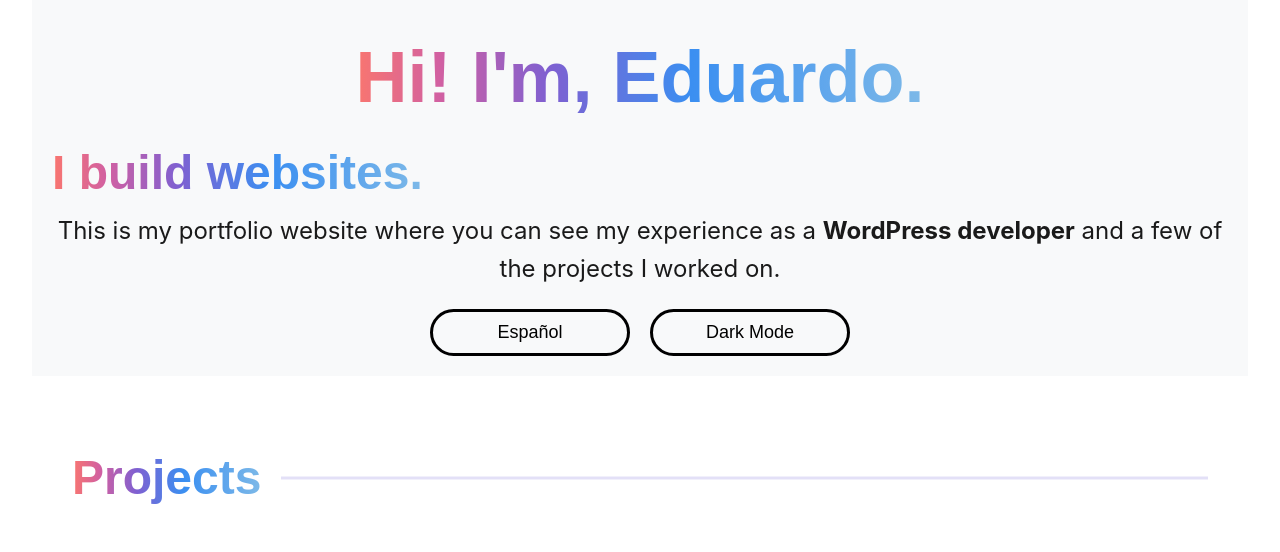
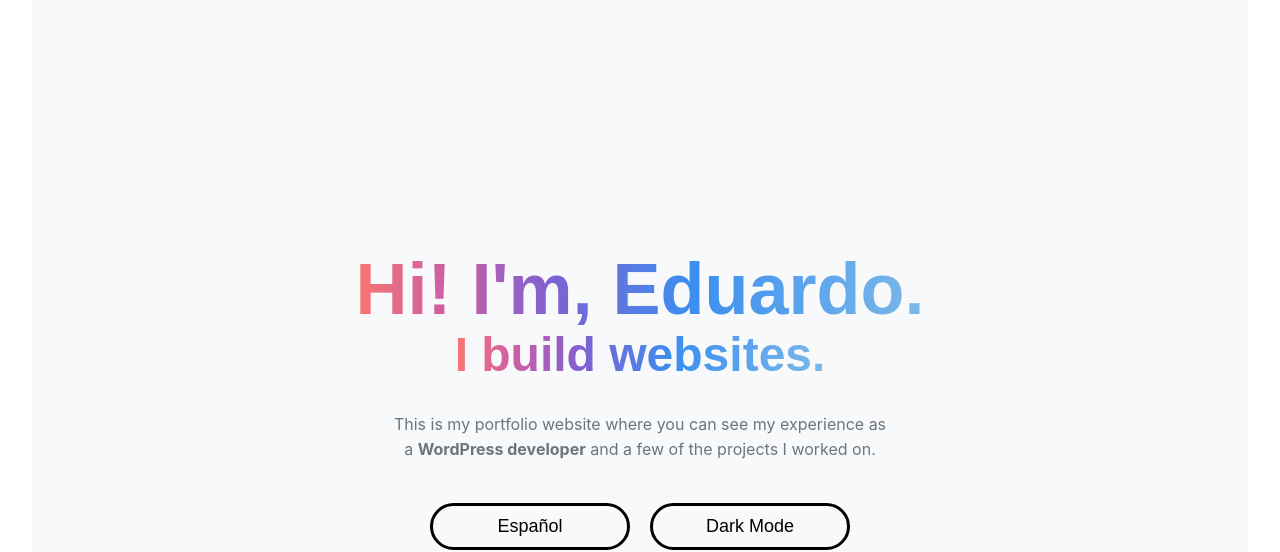
Before and after one commit to laloptk/bilingual-themed-portfolio, a React (Vite) app: page / in a window 1280 px wide. Shown: the top 552 px of the page. Built offline with nearby package versions, Linux system fonts and the light colour scheme.

Commit message:
fix: update Header component styles and ensure proper class usage for titles and content

```diff
--- a/src/components/organisms/Header.jsx
+++ b/src/components/organisms/Header.jsx
@@ -1,5 +1,4 @@
 import Title from "../atoms/Title/Title"
-import Text from "../atoms/Text"
 import Button from "../atoms/Button"
 import useGlobalState from "../../utils/hooks/useGlobalState"
 import SafeHTMLContent from "../molecules/SafeHTMLContent"
@@ -11,9 +10,9 @@ const Header = ({title, subtitle, text}) => {
     }
     return (
         <header className="header">
-            <Title title={title} classes={"header-subtitle gradient-title"} />
+            <Title title={title} classes={"header-title gradient-title"} />
             <Title title={subtitle} level="2" classes={"header-subtitle gradient-title"} />
-            <SafeHTMLContent content={text} />
+            <SafeHTMLContent content={text} classes="header-blurb" />
             <div className="header-buttons">
                 <div className="header-button">
                     <Button onClick={() => handleOnClick('english')}>
--- a/src/styles/_header.scss
+++ b/src/styles/_header.scss
@@ -1,10 +1,25 @@
 .header {
+  display: flex;
+  flex-direction: column;
+  align-items: center;
+  justify-content: center;
+  min-height: 500px;
+  height: 100vh;
   background-color: #f8f9fa;
   padding: 20px;
   text-align: center;
   font-size: 24px;
 
-  &-description {
+  &-title {
+    line-height: 1.1;
+  }
+
+  &-subtitle {
+    line-height: 1.1;
+    margin-bottom: 30px;
+  }
+
+  &-blurb {
     max-width: 500px;
     margin: 0 auto 20px;
     font-size: 16px;
```
